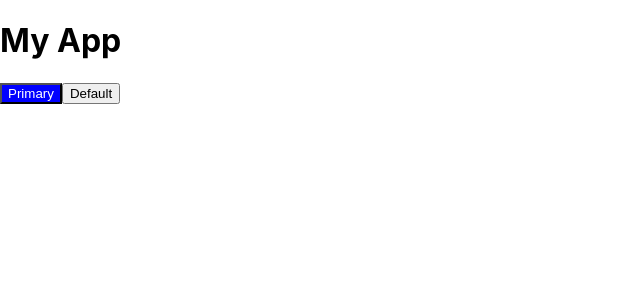
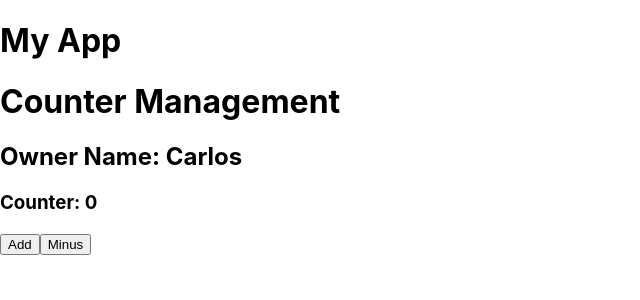
Before and after one commit to juan-carlos-aguilar/udemy-react-course, a React (Create React App) app in the folder react-udemy-tutorial/: page / in a window 1280 px wide. Shown: the top 300 px of the page, without its empty margins (0-640 px from the left). Built offline with nearby package versions, Linux system fonts and the light colour scheme.

Commit message:
State - Hands On

```diff
--- a/react-udemy-tutorial/src/App.tsx
+++ b/react-udemy-tutorial/src/App.tsx
@@ -1,14 +1,13 @@
 import React from 'react';
 import logo from './logo.svg';
 import './App.css';
-import {Button} from './components/Button'
+import CounterManagement from './components/CounterManagement';
 
 function App() {
   return (
     <>
       <h1>My App</h1>
-      <Button type="primary">Primary</Button>
-      <Button>Default</Button>
+      <CounterManagement ownerName="Carlos" />
     </>
   );
 }
--- /dev/null
+++ b/react-udemy-tutorial/src/components/CounterManagement/index.tsx
@@ -0,0 +1,46 @@
+import React from "react";
+import { createExportDefault } from "typescript";
+import { CounterManagementProps, CounterManagementState } from "./interface";
+
+class CounterManagement extends React.Component<CounterManagementProps, CounterManagementState> {
+    constructor(props: CounterManagementProps) {
+        super(props);
+
+        this.state = {
+            counter: 0
+        }
+    }
+
+    handleAddClick = () => {
+        //this.setState({ counter: this.state.counter + 1 });
+        this.setState(function(prevState) {
+            return {
+                counter: prevState.counter + 1
+            }
+        }, function() {
+            console.log('callback function');
+        });
+    }
+
+    handleMinusClick= () => {
+        this.setState({ counter: this.state.counter - 1 });
+    }
+
+    render() {
+        console.log('render');
+        const { ownerName } = this.props;
+        const { counter } = this.state;
+
+        return (
+            <div>
+                <h1>Counter Management</h1>
+                <h2>Owner Name: {ownerName}</h2>
+                <h3>Counter: {counter}</h3>
+                <button onClick={this.handleAddClick}>Add</button>
+                <button onClick={this.handleMinusClick}>Minus</button>
+            </div>
+        )
+    }
+}
+
+export default CounterManagement;
--- /dev/null
+++ b/react-udemy-tutorial/src/components/CounterManagement/interface.ts
@@ -0,0 +1,6 @@
+export interface CounterManagementProps {
+    ownerName: string;
+}
+export interface CounterManagementState {
+    counter: number;
+}
```
